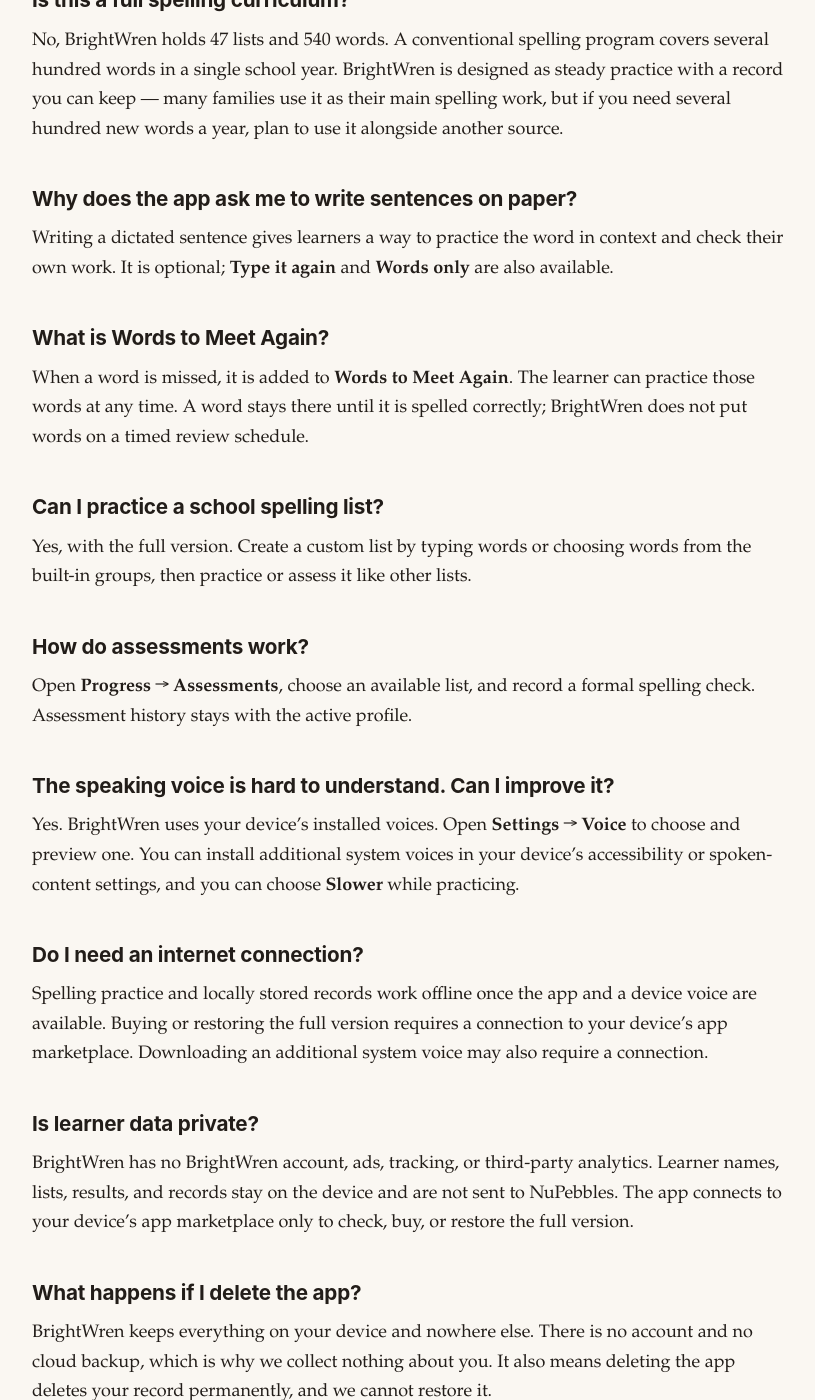
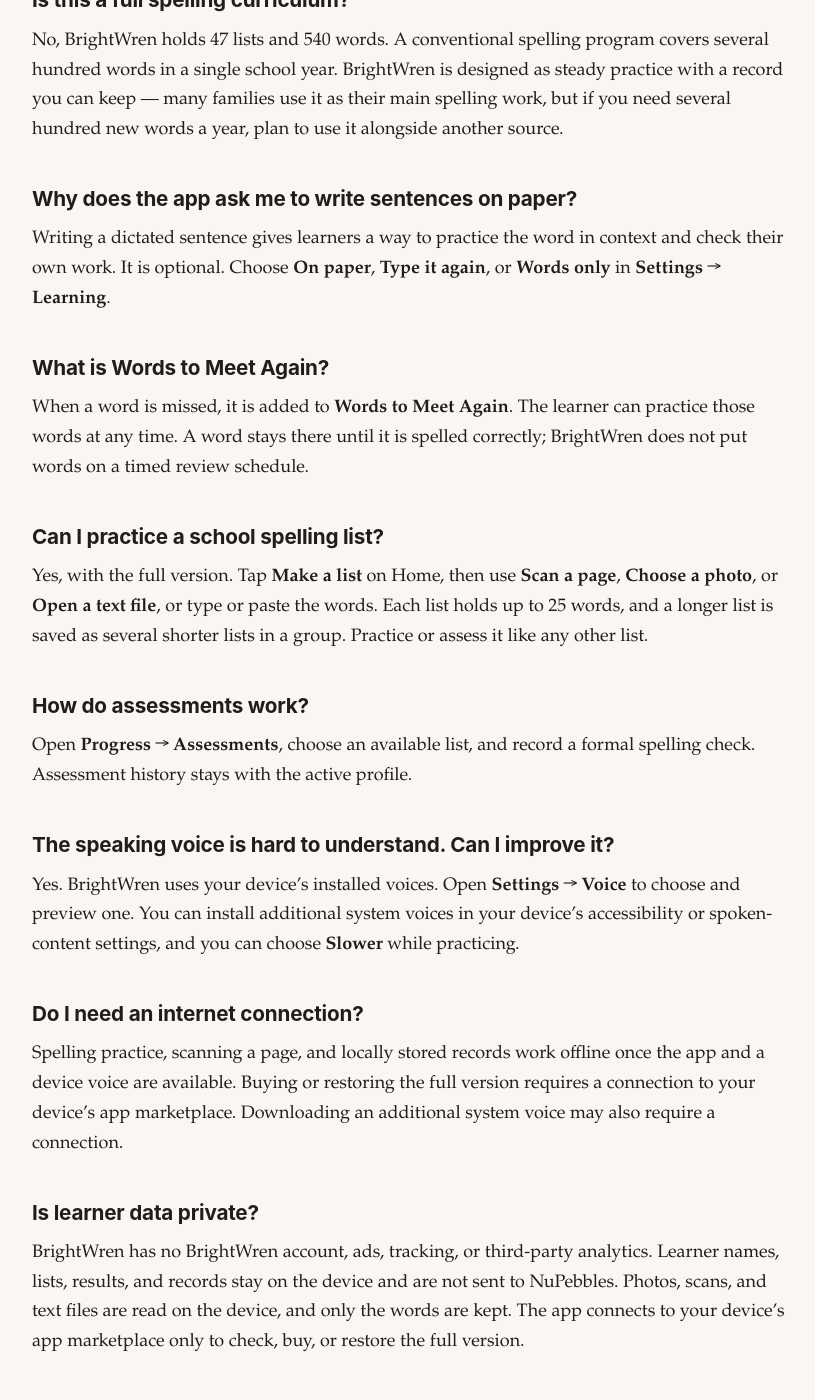
Before and after one commit to beccapearl/nupebbles, a Jekyll site: the page built from apps/brightwren/faq.md, in a window 1280 px wide and 1400 px high, scrolled down 364 px. Shown: the whole window, without its empty margins (230-1045 px from the left). Built offline with Jekyll 4.4.1, drawn with Linux system fonts in a browser that asks for light colours.

Commit message:
BrightWren support and FAQ: Learning settings, list import, Keep a copy
Co-Authored-By: Claude Opus 5.5 <noreply@anthropic.com>

```diff
--- a/apps/brightwren/faq.md
+++ b/apps/brightwren/faq.md
@@ -10,7 +10,7 @@ No, BrightWren holds 47 lists and 540 words. A conventional spelling program cov
 
 ## Why does the app ask me to write sentences on paper?
 
-Writing a dictated sentence gives learners a way to practice the word in context and check their own work. It is optional; **Type it again** and **Words only** are also available.
+Writing a dictated sentence gives learners a way to practice the word in context and check their own work. It is optional. Choose **On paper**, **Type it again**, or **Words only** in **Settings → Learning**.
 
 ## What is Words to Meet Again?
 
@@ -18,7 +18,7 @@ When a word is missed, it is added to **Words to Meet Again**. The learner can p
 
 ## Can I practice a school spelling list?
 
-Yes, with the full version. Create a custom list by typing words or choosing words from the built-in groups, then practice or assess it like other lists.
+Yes, with the full version. Tap **Make a list** on Home, then use **Scan a page**, **Choose a photo**, or **Open a text file**, or type or paste the words. Each list holds up to 25 words, and a longer list is saved as several shorter lists in a group. Practice or assess it like any other list.
 
 ## How do assessments work?
 
@@ -30,11 +30,11 @@ Yes. BrightWren uses your device’s installed voices. Open **Settings → Voice
 
 ## Do I need an internet connection?
 
-Spelling practice and locally stored records work offline once the app and a device voice are available. Buying or restoring the full version requires a connection to your device’s app marketplace. Downloading an additional system voice may also require a connection.
+Spelling practice, scanning a page, and locally stored records work offline once the app and a device voice are available. Buying or restoring the full version requires a connection to your device’s app marketplace. Downloading an additional system voice may also require a connection.
 
 ## Is learner data private?
 
-BrightWren has no BrightWren account, ads, tracking, or third-party analytics. Learner names, lists, results, and records stay on the device and are not sent to NuPebbles. The app connects to your device’s app marketplace only to check, buy, or restore the full version.
+BrightWren has no BrightWren account, ads, tracking, or third-party analytics. Learner names, lists, results, and records stay on the device and are not sent to NuPebbles. Photos, scans, and text files are read on the device, and only the words are kept. The app connects to your device’s app marketplace only to check, buy, or restore the full version.
 
 ## What happens if I delete the app?
 
```
Also changed, not shown: apps/brightwren/support.md (+5 -3 lines).
